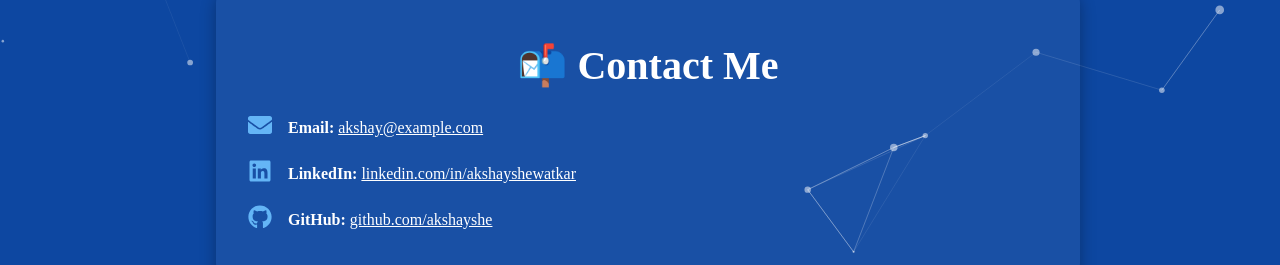
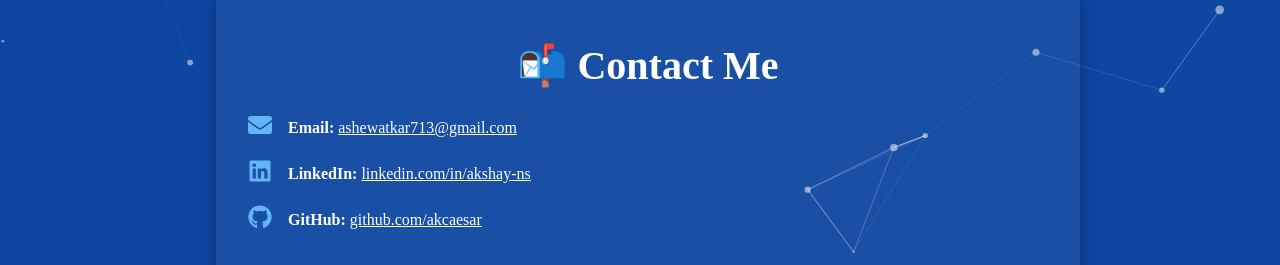
Before and after one commit to akcaesar/akcaesar.github.io, a React (Create React App) app: page /contact in a window 1280 px wide. Shown: the part 155-420 px from the top of the page. Built offline with nearby package versions, Linux system fonts and the light colour scheme.

Commit message:
corrected contact details

```diff
--- a/src/components/Contact.js
+++ b/src/components/Contact.js
@@ -4,9 +4,9 @@ import { FaEnvelope, FaLinkedin, FaGithub } from 'react-icons/fa';
 
 function Contact() {
   const contacts = [
-    { icon: <FaEnvelope />, label: 'Email', value: 'akshay@example.com' },
-    { icon: <FaLinkedin />, label: 'LinkedIn', value: 'linkedin.com/in/akshayshewatkar' },
-    { icon: <FaGithub />, label: 'GitHub', value: 'github.com/akshayshe' },
+    { icon: <FaEnvelope />, label: 'Email', value: 'ashewatkar713@gmail.com' },
+    { icon: <FaLinkedin />, label: 'LinkedIn', value: 'linkedin.com/in/akshay-ns' },
+    { icon: <FaGithub />, label: 'GitHub', value: 'github.com/akcaesar' },
   ];
 
   return (
```
